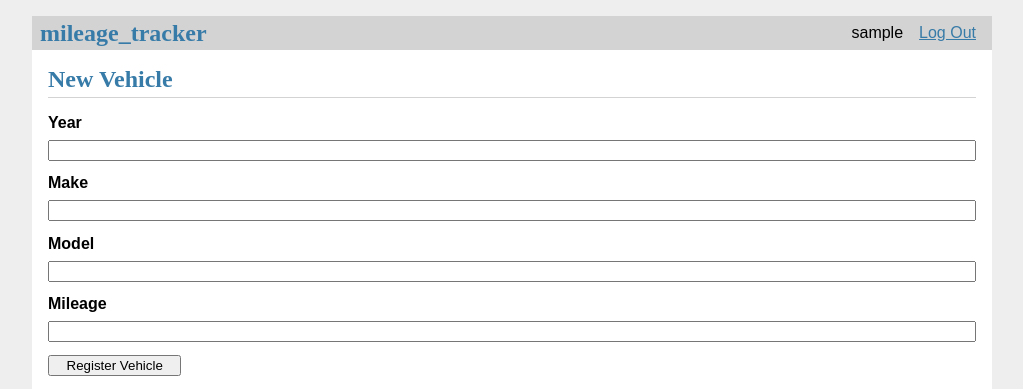
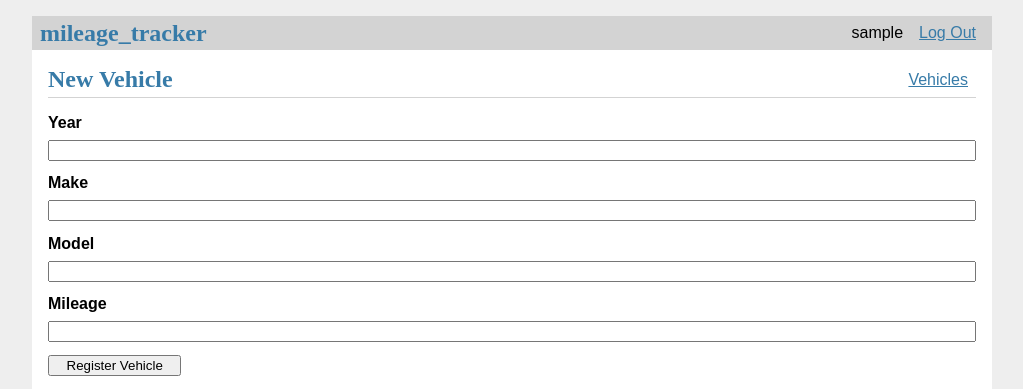
Before and after one commit to mattheeter/Mileage-Tracker, a Flask app: page /vehicle/create in a window 1280 px wide. Shown: the top 389 px of the page, without its empty margins (128-1151 px from the left). Run offline with Flask 3, Linux system fonts and the light colour scheme; the visitor is signed in with stand-in values (Sample User, id 1); data comes from the database, SQL or seed files in the repository.

```diff
--- a/mileage_tracker/templates/vehicle/create.html
+++ b/mileage_tracker/templates/vehicle/create.html
@@ -2,6 +2,9 @@
 
 {% block header %}
   <h1>{% block title %}New Vehicle{% endblock %}</h1>
+  {% if g.user %}
+    <a class="action" href="{{ url_for('vehicle.index') }}">Vehicles</a>
+  {% endif %}
 {% endblock %}
 
 
```
